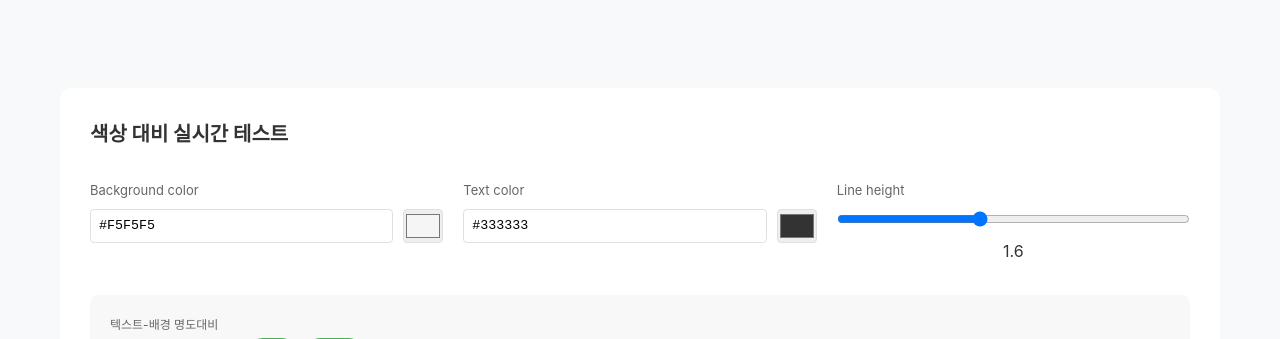
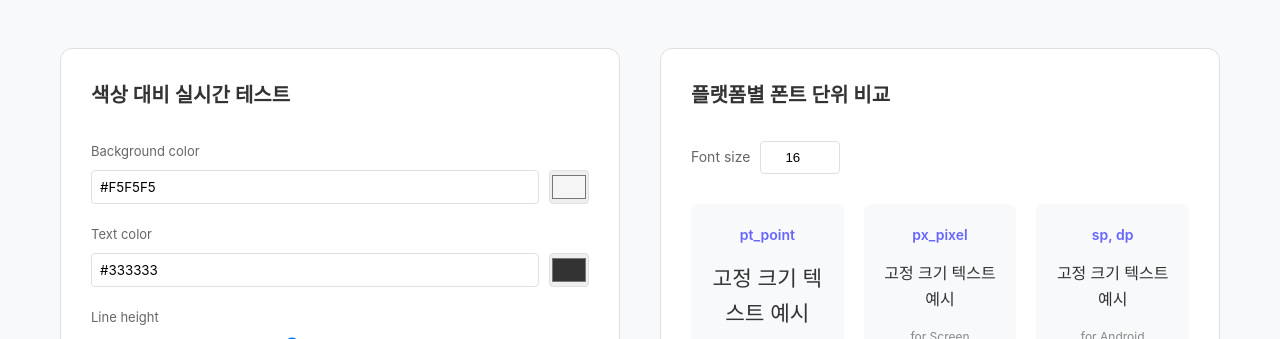
Before and after one commit to fffx2/typo-universe-20250915-1, a website: page lab.html in a window 1280 px wide. Shown: the part 84-423 px from the top of the page. Drawn offline with Linux system fonts and the light colour scheme; a web font is replaced by a local one.

Commit message:
ㅊㄴㄴ

```diff
--- a/lab.html
+++ b/lab.html
@@ -11,7 +11,7 @@
     <div class="container">
         <header class="header">
             <div class="header-left">
-                <a href="./index.html" class="nav-link">AI 타이포그래피 디자인가이드_v2</a>
+                <a href="./index.html" class="nav-link">AI 타이포그래피 디자인가이드</a>
                 <a href="./lab.html" class="nav-link active">인터랙티브 실험실</a>
             </div>
             <div class="header-right">
@@ -19,9 +19,9 @@
             </div>
         </header>
 
-        <div class="lab-page active">
+        <div class="lab-content">
             <div class="contrast-test">
-                <h2 style="font-size: 20px; margin-bottom: 30px;">색상 대비 실시간 테스트</h2>
+                <h2 class="section-header-lab">색상 대비 실시간 테스트</h2>
 
                 <div class="color-inputs">
                     <div class="input-group">
@@ -69,7 +69,7 @@
             </div>
 
             <div class="bottom-font-units">
-                <h2 style="font-size: 20px; margin-bottom: 20px;">플랫폼별 폰트 단위 비교</h2>
+                <h2 class="section-header-lab">플랫폼별 폰트 단위 비교</h2>
                 <div class="font-size-input-wrapper">
                     <label for="font-size-input">Font size</label>
                     <input type="number" id="font-size-input" value="16">
--- a/styles.css
+++ b/styles.css
@@ -357,7 +357,7 @@ body {
 .color-code {
     font-size: 16px;
     font-weight: 600;
-    font-family: monospace;
+    font-family: inherit; /* Pretendard 폰트를 상속받도록 수정했어요 */
 }
 
 /* Typography */
@@ -431,9 +431,11 @@ body {
 }
 
 /* Lab Page Styles */
-.lab-page {
-    display: none;
-    padding: 40px 0;
+.lab-content { /* 새로운 lab-content 클래스에 grid를 적용했어요 */
+    display: grid;
+    grid-template-columns: 1fr 1fr;
+    gap: 40px;
+    align-items: start;
 }
 
 .lab-page.active {
@@ -448,12 +450,12 @@ body {
     background: white;
     padding: 30px;
     border-radius: 12px;
-    margin-bottom: 30px;
+    border: 1px solid #e0e0e0;
 }
 
 .color-inputs {
     display: grid;
-    grid-template-columns: repeat(3, 1fr);
+    grid-template-columns: 1fr; /* 1단으로 변경 */
     gap: 20px;
     margin-bottom: 30px;
 }
@@ -475,7 +477,7 @@ body {
     padding: 8px;
     border: 1px solid #e0e0e0;
     border-radius: 4px;
-    font-family: monospace;
+    font-family: inherit; /* Pretendard 폰트 상속 */
 }
 
 .color-picker {
@@ -544,6 +546,73 @@ body {
     line-height: 1.6;
 }
 
+/* Bottom Font Units Section (UI 스타일 통일) */
+.bottom-font-units {
+    background: white;
+    padding: 30px;
+    border-radius: 12px;
+    border: 1px solid #e0e0e0;
+}
+
+.section-header-lab {
+    font-size: 20px;
+    font-weight: 600;
+    color: #333;
+    margin-bottom: 30px;
+}
+
+.font-size-input-wrapper {
+    display: flex;
+    align-items: center;
+    gap: 10px;
+    margin-bottom: 30px;
+}
+
+.font-size-input-wrapper label {
+    font-size: 14px;
+    color: #666;
+}
+
+.font-size-input-wrapper input {
+    width: 80px;
+    padding: 8px;
+    border: 1px solid #e0e0e0;
+    border-radius: 4px;
+    text-align: center;
+}
+
+.font-unit-cards {
+    display: grid;
+    grid-template-columns: repeat(3, 1fr);
+    gap: 20px;
+}
+
+.font-unit-card {
+    background: #f8f9fa;
+    padding: 20px;
+    border-radius: 8px;
+    text-align: center;
+}
+
+.font-unit-card h4 {
+    font-size: 14px;
+    font-weight: 600;
+    color: #6666ff;
+    margin-bottom: 15px;
+}
+
+.font-unit-card .font-example {
+    font-size: 24px;
+    font-weight: 500;
+    margin-bottom: 10px;
+    min-height: 36px;
+}
+
+.font-unit-card span {
+    font-size: 12px;
+    color: #888;
+}
+
 /* Loading State */
 .loading {
     display: inline-block;
@@ -565,13 +634,19 @@ body {
 }
 
 /* Responsive */
+@media (max-width: 992px) {
+    .lab-content {
+        grid-template-columns: 1fr;
+    }
+}
+
 @media (max-width: 768px) {
     .main-content {
         grid-template-columns: 1fr;
         gap: 40px;
     }
 
-    .bottom-guidelines {
+    .bottom-guidelines, .font-unit-cards {
         grid-template-columns: 1fr;
         gap: 20px;
     }
@@ -586,10 +661,6 @@ body {
         grid-template-columns: 1fr;
         gap: 20px;
     }
-
-    .color-inputs {
-        grid-template-columns: 1fr;
-    }
 }
 
 .typing-cursor {
```
